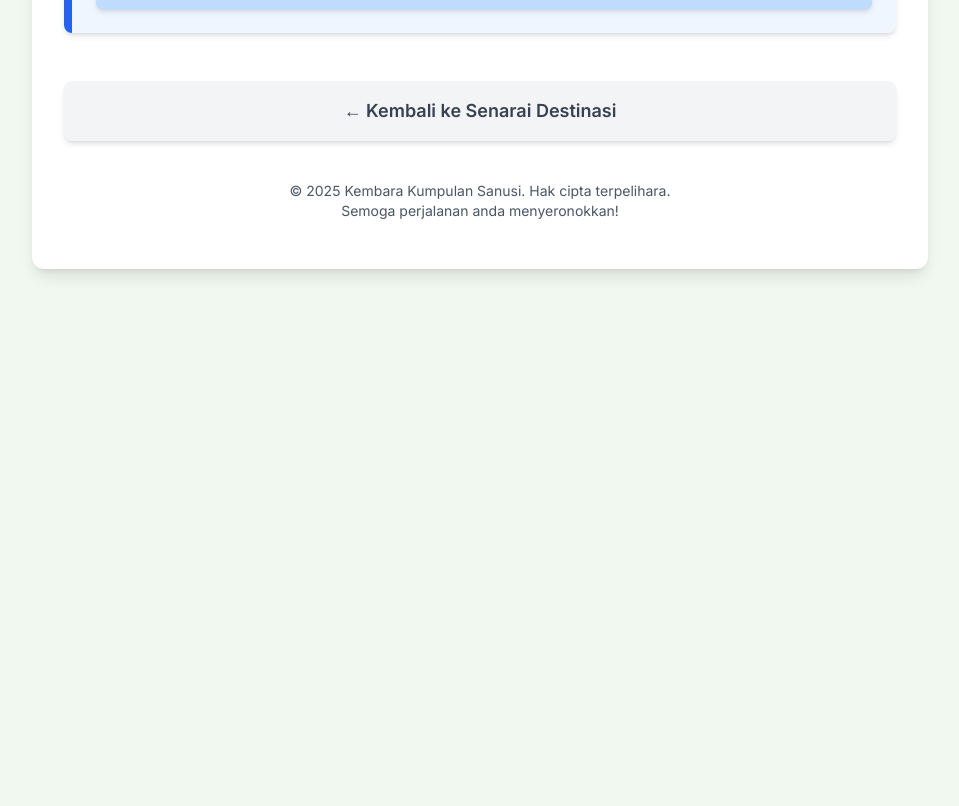
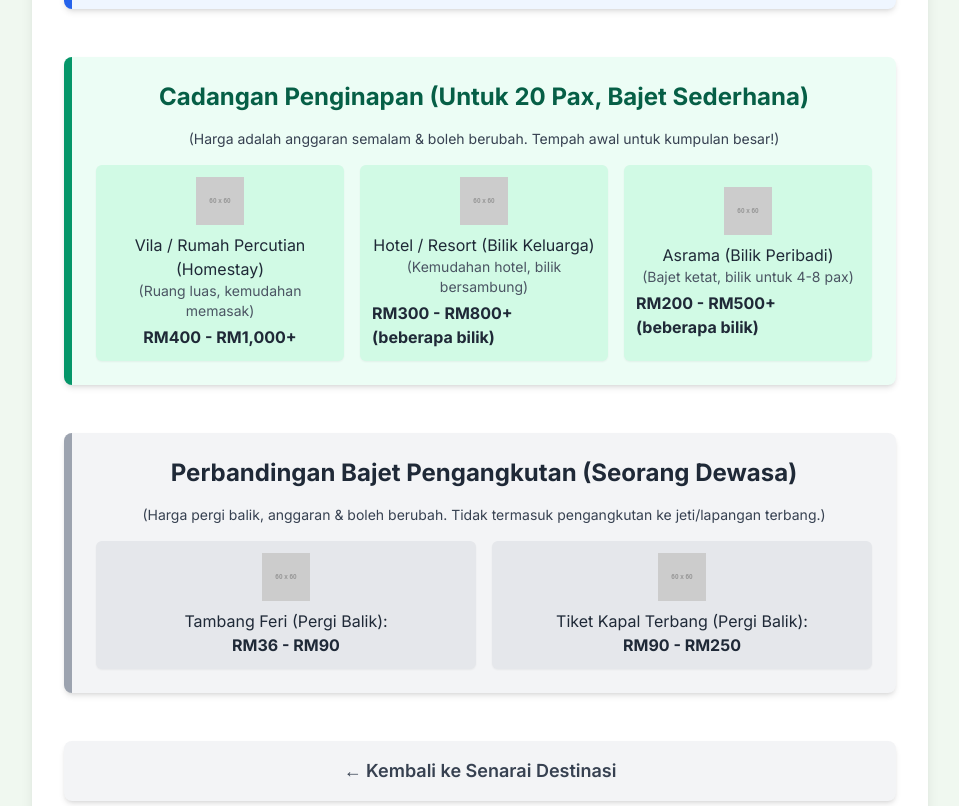
Before and after one commit to mdzul84-abuAdam/jom-cuti, a plain HTML site: page langkawi.html in a window 1280 px wide. Shown: the part 1991-2797 px from the top of the page, without its empty margins (160-1119 px from the left). Before the commit the page ends 2308 px from the top, so only its background shows below. Drawn offline with nearby package versions, Linux system fonts and the light colour scheme; placeholder pictures from the web are drawn by us.

Commit message:
Update langkawi.html

```diff
--- a/langkawi.html
+++ b/langkawi.html
@@ -44,11 +44,12 @@
 <body class="p-4 md:p-8 lg:p-12">
 
     <div class="max-w-4xl mx-auto bg-white rounded-xl shadow-lg overflow-hidden">
-        <!-- Bahagian Header -->
-        <div class="bg-gradient-to-r from-blue-600 to-green-400 p-6 sm:p-8 text-white text-center rounded-t-xl">
-            <h1 class="text-3xl sm:text-4xl font-extrabold mb-2">Langkawi Menanti!</h1>
-            <p class="text-lg sm:text-xl font-medium">Itinerari Bajet Sederhana 3 Hari Anda untuk 20 Pax</p>
-            <p class="text-sm mt-2 italic">(Anggaran bajet aktiviti disediakan, harga boleh berubah.)</p>
+        <!-- Bahagian Header dengan Latar Belakang Gambar -->
+        <div class="p-6 sm:p-8 text-white text-center rounded-t-xl bg-cover bg-center"
+             style="background-image: url('https://placehold.co/800x200/4F46E5/FFFFFF?text=Langkawi+Island'); height: 200px;">
+            <h1 class="text-3xl sm:text-4xl font-extrabold mb-2 drop-shadow-lg">Langkawi Menanti!</h1>
+            <p class="text-lg sm:text-xl font-medium drop-shadow-lg">Itinerari Bajet Sederhana 3 Hari Anda untuk 20 Pax</p>
+            <p class="text-sm mt-2 italic drop-shadow-lg">(Anggaran bajet aktiviti disediakan, harga boleh berubah.)</p>
         </div>
 
         <!-- Kontena Kad Itinerari -->
@@ -68,7 +69,7 @@
                     </div>
                     <!-- Tengah Hari/Petang -->
                     <div class="bg-teal-50 p-4 rounded-md shadow-sm">
-                        <h3 class="text-xl font-semibold text-teal-700 mb-2 flex items-center"><span class="icon-time mr-2"></span>Tengah Hari/Petang</h3>
+                        <h3 class="text-xl font-semibold text-teal-700 mb-2 flex items-center"><span class="icon-time mr-2"></span>Petang</h3>
                         <ul class="list-disc list-inside text-gray-700 space-y-1">
                             <li class="flex items-start"><span class="icon-food text-lg mr-2"></span>**Makan Tengah Hari:** Hidangan tempatan di Telaga Harbor Park.</li>
                             <li class="flex items-start"><span class="icon-outdoor text-lg mr-2"></span>**Pantai Cenang:** Bersantai & aktiviti air (jet ski, parasailing - pilihan).</li>
@@ -98,7 +99,7 @@
                     </div>
                     <!-- Tengah Hari/Petang -->
                     <div class="bg-indigo-50 p-4 rounded-md shadow-sm">
-                        <h3 class="text-xl font-semibold text-indigo-700 mb-2 flex items-center"><span class="icon-time mr-2"></span>Tengah Hari/Petang</h3>
+                        <h3 class="text-xl font-semibold text-indigo-700 mb-2 flex items-center"><span class="icon-time mr-2"></span>Petang</h3>
                         <ul class="list-disc list-inside text-gray-700 space-y-1">
                             <li class="flex items-start"><span class="icon-food text-lg mr-2"></span>**Makan Tengah Hari:** Hidangan tempatan berdekatan jeti atau bandar Kuah.</li>
                             <li class="flex items-start"><span class="icon-outdoor text-lg mr-2"></span>**Kilang Gamat (Kebudayaan):** Pelajari pembuatan produk gamat tradisional.</li>
@@ -130,7 +131,7 @@
                     </div>
                     <!-- Tengah Hari/Petang -->
                     <div class="bg-yellow-50 p-4 rounded-md shadow-sm">
-                        <h3 class="text-xl font-semibold text-yellow-700 mb-2 flex items-center"><span class="icon-time mr-2"></span>Tengah Hari/Petang</h3>
+                        <h3 class="text-xl font-semibold text-yellow-700 mb-2 flex items-center"><span class="icon-time mr-2"></span>Petang</h3>
                         <ul class="list-disc list-inside text-gray-700 space-y-1">
                             <li class="flex items-start"><span class="icon-food text-lg mr-2"></span>**Makan Tengah Hari:** Restoran masakan Melayu atau makanan laut.</li>
                             <li class="flex items-start"><span class="icon-outdoor text-lg mr-2"></span>**Air Terjun Telaga Tujuh (Pilihan):** Jika masa mengizinkan, nikmati keindahan alam.</li>
@@ -181,6 +182,56 @@
                     <div class="flex justify-between items-center bg-blue-200 p-3 rounded-md shadow-md col-span-1 sm:col-span-2">
                         <span class="font-bold text-lg text-blue-900">Anggaran Kasar Jumlah Aktiviti:</span>
                         <span class="font-bold text-lg text-blue-900">RM4,500 - RM7,700</span>
+                    </div>
+                </div>
+            </div>
+
+            <!-- Bahagian Cadangan Penginapan -->
+            <div class="bg-emerald-50 p-6 rounded-lg shadow-md border-l-8 border-emerald-600 mt-6 relative">
+                <h2 class="text-2xl font-bold text-emerald-800 mb-4 text-center">Cadangan Penginapan (Untuk 20 Pax, Bajet Sederhana)</h2>
+                <p class="text-sm text-gray-700 mb-4 text-center">
+                    (Harga adalah anggaran semalam & boleh berubah. Tempah awal untuk kumpulan besar!)
+                </p>
+                <div class="grid grid-cols-1 sm:grid-cols-3 gap-4 text-gray-800">
+                    <div class="flex flex-col justify-center items-center bg-emerald-100 p-3 rounded-md shadow-sm">
+                        <img src="https://placehold.co/60x60/D1FAE5/065F46?text=Vila" alt="Ikon Vila" class="w-12 h-12 mb-2 object-contain">
+                        <span class="font-medium text-center">Vila / Rumah Percutian (Homestay)</span>
+                        <span class="text-sm text-gray-600 text-center">(Ruang luas, kemudahan memasak)</span>
+                        <span class="font-bold mt-1">RM400 - RM1,000+</span>
+                    </div>
+                    <div class="flex flex-col justify-center items-center bg-emerald-100 p-3 rounded-md shadow-sm">
+                        <img src="https://placehold.co/60x60/CCE7D0/35653E?text=Hotel" alt="Ikon Hotel" class="w-12 h-12 mb-2 object-contain">
+                        <span class="font-medium text-center">Hotel / Resort (Bilik Keluarga)</span>
+                        <span class="text-sm text-gray-600 text-center">(Kemudahan hotel, bilik bersambung)</span>
+                        <span class="font-bold mt-1">RM300 - RM800+ (beberapa bilik)</span>
+                    </div>
+                    <div class="flex flex-col justify-center items-center bg-emerald-100 p-3 rounded-md shadow-sm">
+                        <img src="https://placehold.co/60x60/B5EAD7/2D5C4C?text=Asrama" alt="Ikon Asrama" class="w-12 h-12 mb-2 object-contain">
+                        <span class="font-medium text-center">Asrama (Bilik Peribadi)</span>
+                        <span class="text-sm text-gray-600 text-center">(Bajet ketat, bilik untuk 4-8 pax)</span>
+                        <span class="font-bold mt-1">RM200 - RM500+ (beberapa bilik)</span>
+                    </div>
+                </div>
+            </div>
+
+            <!-- Bahagian Perbandingan Bajet Pengangkutan -->
+            <div class="bg-gray-100 p-6 rounded-lg shadow-md border-l-8 border-gray-400 mt-6 relative">
+                <h2 class="text-2xl font-bold text-gray-800 mb-4 text-center">Perbandingan Bajet Pengangkutan (Seorang Dewasa)</h2>
+                <p class="text-sm text-gray-700 mb-4 text-center">
+                    (Harga pergi balik, anggaran & boleh berubah. Tidak termasuk pengangkutan ke jeti/lapangan terbang.)
+                </p>
+                <div class="grid grid-cols-1 sm:grid-cols-2 gap-4 text-gray-800">
+                    <div class="flex flex-col justify-center items-center bg-gray-200 p-3 rounded-md shadow-sm budget-item relative"
+                         data-detail="Dari Kuala Perlis: RM36 - RM70. Dari Kuala Kedah: RM59 - RM90.">
+                        <img src="https://placehold.co/60x60/A7F3D0/065F46?text=Feri" alt="Ikon Feri" class="w-12 h-12 mb-2 object-contain">
+                        <span class="font-medium text-center">Tambang Feri (Pergi Balik):</span>
+                        <span class="font-bold">RM36 - RM90</span>
+                    </div>
+                    <div class="flex flex-col justify-center items-center bg-gray-200 p-3 rounded-md shadow-sm budget-item relative"
+                         data-detail="Dari Kuala Lumpur: RM145 - RM250. Dari Pulau Pinang: RM90 - RM180. (Tanpa bagasi daftar masuk)">
+                        <img src="https://placehold.co/60x60/BEE3F8/2B6CB0?text=Flight" alt="Ikon Kapal Terbang" class="w-12 h-12 mb-2 object-contain">
+                        <span class="font-medium text-center">Tiket Kapal Terbang (Pergi Balik):</span>
+                        <span class="font-bold">RM90 - RM250</span>
                     </div>
                 </div>
             </div>
```
